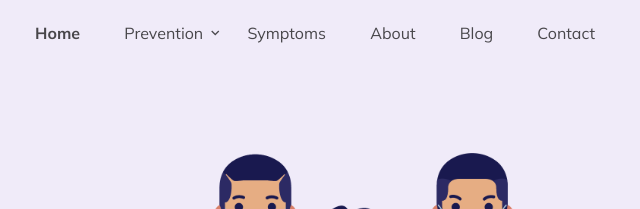
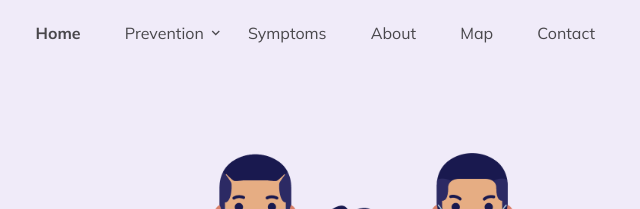
Before and after one commit to SiddharthJain1807/covid, a plain HTML site: page index.html in a window 1280 px wide. Shown: the top 209 px of the page, 580-1220 px from the left. Drawn offline with Linux system fonts and the light colour scheme; files whose address does not match are found by name.

Commit message:
added maps

```diff
--- a/index.html
+++ b/index.html
@@ -85,7 +85,7 @@
                 <li><a href="about.html" class="nav-link">About</a></li>
 
 
-                <li><a href="blog.html" class="nav-link">Blog</a></li>
+                <li><a href="./coronaMap/index.html" class="nav-link">Map</a></li>
                 <li><a href="contact.html" class="nav-link">Contact</a></li>
               </ul>
             </nav>
```
